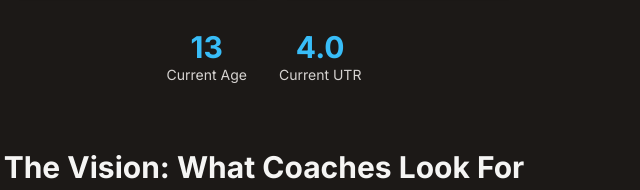
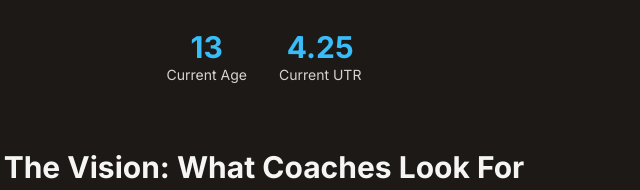
Before and after one commit to hlawrence112/JHamptoncollegeroadmap, a plain HTML site: page index.html in a window 1280 px wide. Shown: the part 371-561 px from the top of the page, 376-1016 px from the left. Drawn offline with nearby package versions, Linux system fonts and the light colour scheme.

Commit message:
Update index.html

```diff
--- a/index.html
+++ b/index.html
@@ -165,7 +165,7 @@
             <p class="text-sm text-stone-300">Current Age</p>
           </div>
           <div class="text-center">
-            <p class="text-3xl font-bold text-sky-400">4.0</p>
+            <p class="text-3xl font-bold text-sky-400">4.25</p>
             <p class="text-sm text-stone-300">Current UTR</p>
           </div>
         </div>
```
